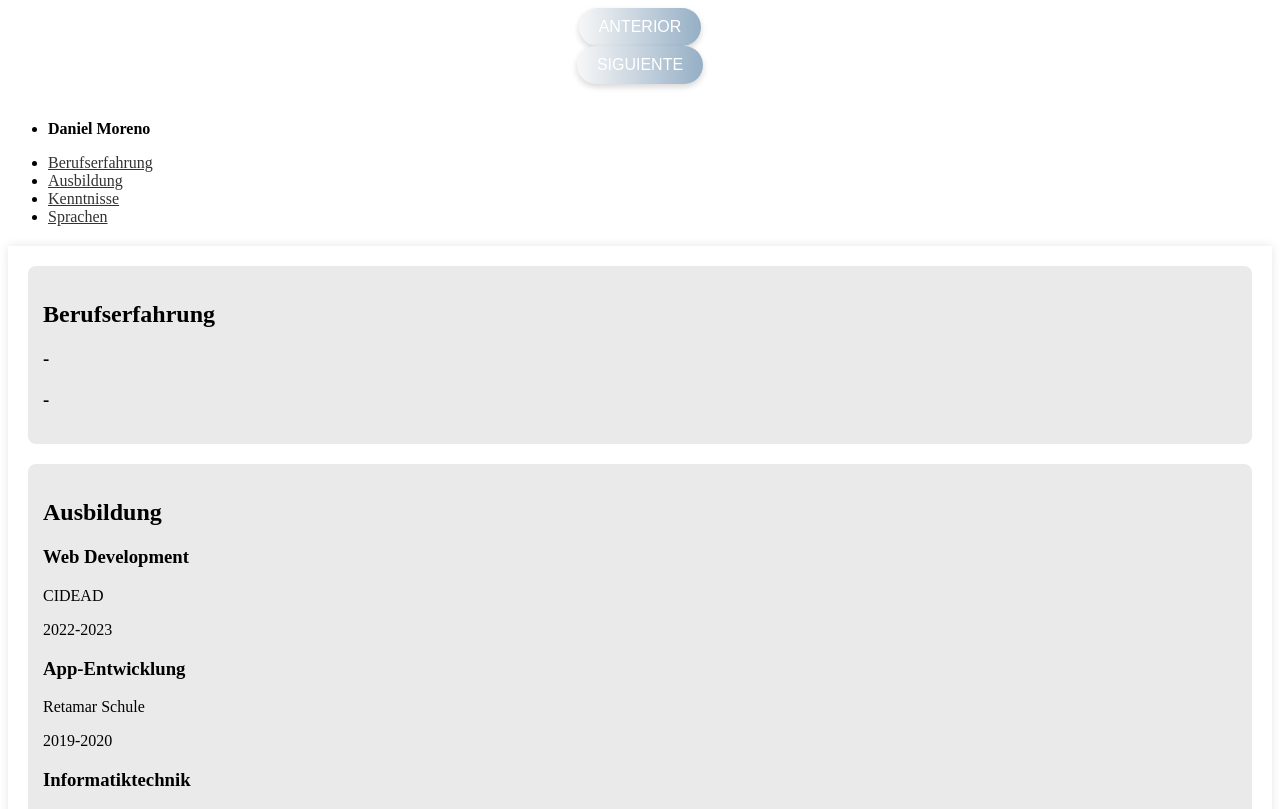
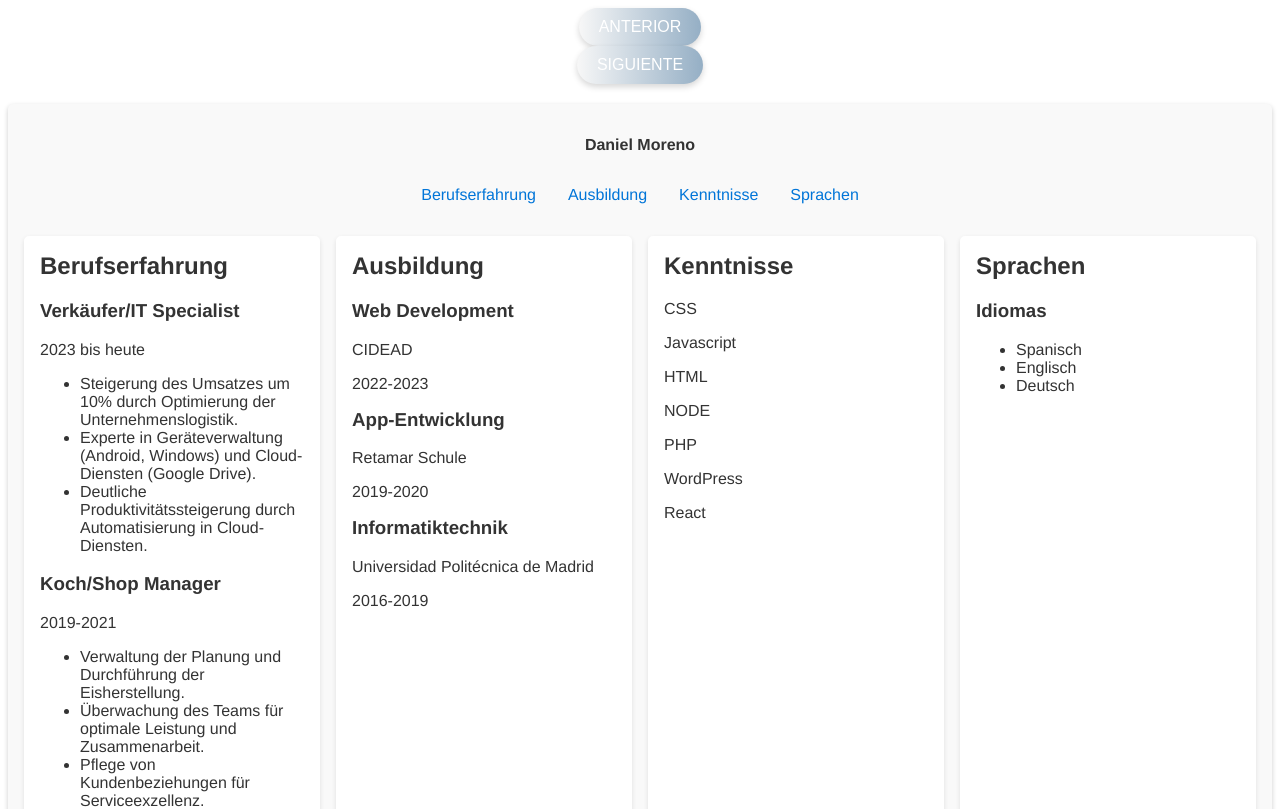
Before and after one commit to Aguimoda/Curriculum, a React (Create React App) app: page / in a window 1280 px wide. Shown: the top 809 px of the page. Built offline with nearby package versions, Linux system fonts and the light colour scheme.

Commit message:
CSS del primer modelo actualizada

```diff
--- a/src/components/modelos/Modelo1/Modelo1.js
+++ b/src/components/modelos/Modelo1/Modelo1.js
@@ -59,7 +59,12 @@ const Modelo1 = () => {
             <h2>Berufserfahrung</h2>
             {experiences &&
               experiences.map((exp, index) => (
-                <SeccionExperiencia key={index} {...exp} />
+                <SeccionExperiencia
+                  key={index}
+                  title={exp.title}
+                  period={exp.period}
+                  details={exp.details}
+                />
               ))}
           </section>
 
--- a/src/components/modelos/Modelo1/SeccionExperiencia.js
+++ b/src/components/modelos/Modelo1/SeccionExperiencia.js
@@ -1,18 +1,17 @@
 import React from "react";
 
-const SeccionExperiencia = ({ puesto, empresa, duracion, labores }) => {
+const ExperienceSection = ({ title, period, details }) => {
   return (
-    <div className="experience-item">
-      <h3>
-        {puesto} - {empresa}
-      </h3>
-      <p>{duracion}</p>
+    <div className="experience-section">
+      <h3>{title}</h3>
+      <p className="period">{period}</p>
       <ul>
-        {Array.isArray(labores) &&
-          labores.map((labor, index) => <li key={index}>{labor}</li>)}
+        {details.map((detail, index) => (
+          <li key={index}>{detail}</li>
+        ))}
       </ul>
     </div>
   );
 };
 
-export default SeccionExperiencia;
+export default ExperienceSection;
--- a/src/styles/componentes/modelos/Modelo1.scss
+++ b/src/styles/componentes/modelos/Modelo1.scss
@@ -1,40 +1,72 @@
+// Estilos para modelo1
 .modelo1 {
-  $fontColor: #333;
-  $backgroundColor: #f4f4f4;
-  $containerBgColor: #fff;
-  $shadowColor: rgba(0, 0, 0, 0.1);
+  // Estableciendo colores y tipografía
+  $font-stack: "Helvetica Neue", Arial, sans-serif;
+  $primary-color: #333;
+  $secondary-color: #555;
+  $background-color: #f9f9f9;
+  $link-color: #0175d8;
 
-  body {
-    font-family: Arial, sans-serif;
-    background-color: $backgroundColor;
-    color: $fontColor;
+  font-family: $font-stack;
+  color: $primary-color;
+  background-color: $background-color;
+  padding: 1rem;
+  border-radius: 5px;
+  box-shadow: 0 2px 5px rgba(0, 0, 0, 0.2);
+
+  // Estilos para la navegación
+  nav.container-fluid {
+    ul {
+      list-style-type: none;
+      padding: 0;
+      display: flex;
+      justify-content: center;
+      margin-bottom: 2rem;
+
+      li {
+        margin: 0 1rem;
+
+        a {
+          color: $link-color;
+          text-decoration: none;
+
+          &:hover {
+            text-decoration: underline;
+          }
+        }
+      }
+    }
   }
 
-  h2,
-  h3 {
-    color: black;
-  }
+  // Estilos para las secciones principales
+  main.container {
+    .grid {
+      display: grid;
+      grid-template-columns: repeat(auto-fit, minmax(250px, 1fr));
+      gap: 1rem;
+    }
 
-  nav ul li a {
-    color: $fontColor;
-  }
+    section {
+      background: white;
+      padding: 1rem;
+      border-radius: 5px;
+      box-shadow: 0 2px 5px rgba(0, 0, 0, 0.1);
 
-  .container,
-  footer {
-    padding: 20px;
-    background-color: $containerBgColor;
-    box-shadow: 0 0 10px $shadowColor;
-    margin-top: 20px;
-  }
+      h2 {
+        margin-top: 0;
+      }
 
-  .grid {
-    display: grid;
-    grid-gap: 20px;
-  }
+      // Estilos para los ítems de experiencia, educación, habilidades y lenguajes
+      .experience-item,
+      .education-section,
+      .skills-section,
+      .languages-section {
+        margin-top: 1rem;
 
-  section {
-    background-color: #eaeaea;
-    padding: 15px;
-    border-radius: 8px;
+        h3 {
+          margin-top: 0.5rem;
+        }
+      }
+    }
   }
 }
```
